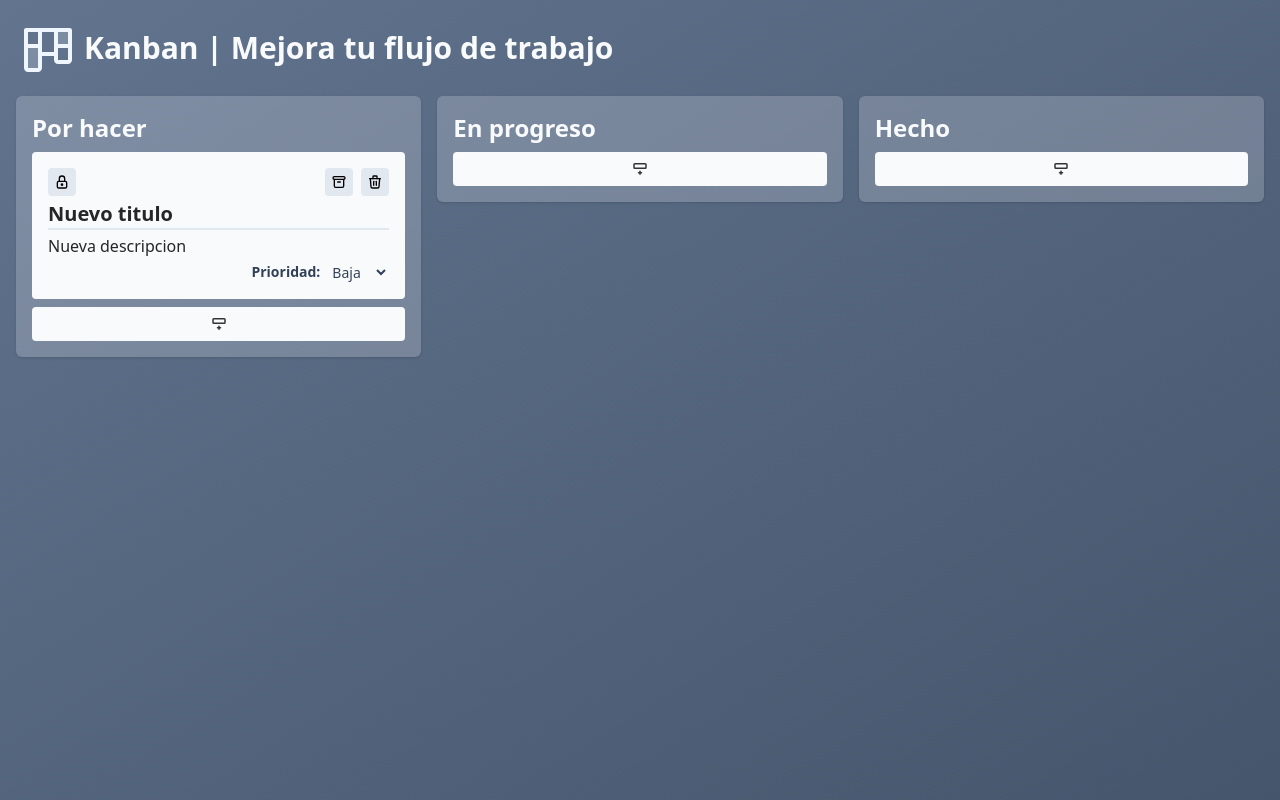
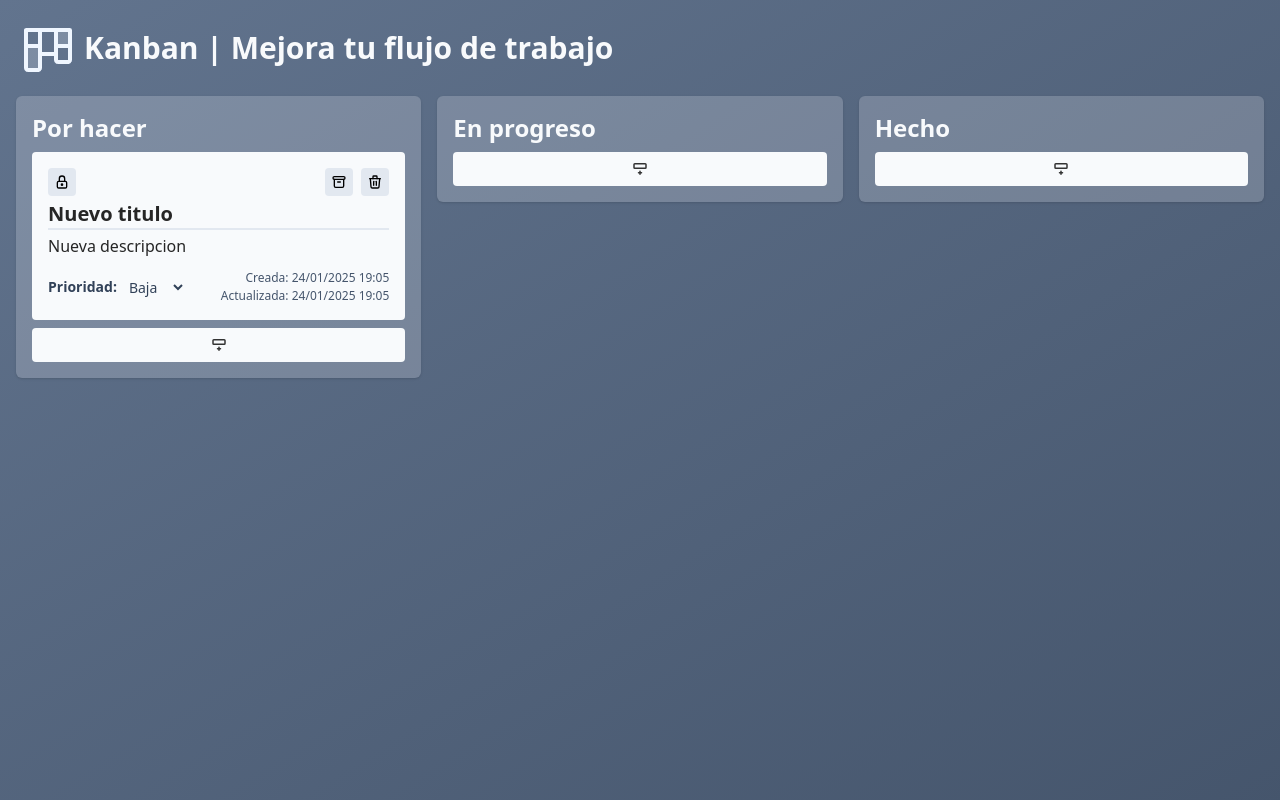
Before and after one commit to lui5gl/kanban, an Angular app: page / in a window 1280 px wide. Both pictures are taken after a click on the button 218 px from the left and 169 px from the top of the page. Built offline with nearby package versions, Linux system fonts and the light colour scheme; a web font is replaced by a local one.

Commit message:
Enhance card component with createdAt and updatedAt properties; update UI to display timestamps and improve card data handling in column component

```diff
--- a/src/app/components/card/card.component.html
+++ b/src/app/components/card/card.component.html
@@ -61,7 +61,10 @@
     {{ description }}
   </p>
 
-  <div class="flex gap-2 self-end text-sm">
+  <div
+    class="mt-2 flex flex-wrap items-center justify-between gap-4 text-xs text-slate-600"
+  >
+    <div class="flex items-center gap-2 text-sm text-slate-700">
       <label class="font-semibold">Prioridad:</label>
       <select
         [attr.id]="getElementId('priority')"
@@ -75,4 +78,9 @@
         <option value="high">Alta</option>
       </select>
     </div>
+    <div class="flex flex-col gap-0.5 text-right">
+      <span>Creada: {{ createdAt | date: 'dd/MM/yyyy HH:mm' }}</span>
+      <span>Actualizada: {{ updatedAt | date: 'dd/MM/yyyy HH:mm' }}</span>
+    </div>
+  </div>
 </section>
--- a/src/app/components/card/card.component.ts
+++ b/src/app/components/card/card.component.ts
@@ -1,11 +1,11 @@
-import { NgOptimizedImage } from '@angular/common';
+import { DatePipe, NgOptimizedImage } from '@angular/common';
 import { CdkDrag, CdkDragHandle } from '@angular/cdk/drag-drop';
 import { Component, EventEmitter, Input, OnInit, Output } from '@angular/core';
 
 @Component({
   selector: 'app-card',
   templateUrl: './card.component.html',
-  imports: [NgOptimizedImage, CdkDrag, CdkDragHandle],
+  imports: [NgOptimizedImage, CdkDrag, CdkDragHandle, DatePipe],
 })
 export class CardComponent implements OnInit {
   @Input() id: number = 0;
@@ -15,6 +15,8 @@ export class CardComponent implements OnInit {
   @Input() column_name: string = 'Columna sin nombre';
   @Input() is_editable: boolean = false;
   @Input() is_archived: boolean = false;
+  @Input() createdAt: string = new Date().toISOString();
+  @Input() updatedAt: string = new Date().toISOString();
 
   @Output() save = new EventEmitter<{
     id: number;
@@ -24,6 +26,8 @@ export class CardComponent implements OnInit {
     column_name: string;
     priority: string;
     is_archived: boolean;
+    createdAt: string;
+    updatedAt: string;
   }>();
   @Output() delete = new EventEmitter<number>();
 
@@ -67,6 +71,8 @@ export class CardComponent implements OnInit {
       this.getElementId('priority'),
     ) as HTMLSelectElement;
 
+    this.updatedAt = new Date().toISOString();
+
     this.save.emit({
       id: this.id,
       title: titleElement?.innerText ?? this.title,
@@ -75,6 +81,8 @@ export class CardComponent implements OnInit {
       column_name: this.column_name,
       priority: priorityElement?.value ?? this.priority,
       is_archived: this.is_archived,
+      createdAt: this.createdAt,
+      updatedAt: this.updatedAt,
     });
   }
 
--- a/src/app/components/column/column.component.html
+++ b/src/app/components/column/column.component.html
@@ -19,6 +19,8 @@
       [priority]="card.priority"
       [is_editable]="card.is_editable"
       [is_archived]="card.is_archived"
+      [createdAt]="card.createdAt"
+      [updatedAt]="card.updatedAt"
       (save)="updateCard($event)"
       (delete)="removeCard(card.id)"
     />
--- a/src/app/components/column/column.component.ts
+++ b/src/app/components/column/column.component.ts
@@ -16,6 +16,8 @@ type ColumnCard = {
   column_name: string;
   is_editable: boolean;
   is_archived: boolean;
+  createdAt: string;
+  updatedAt: string;
 };
 
 @Component({
@@ -36,10 +38,15 @@ export class ColumnComponent implements AfterContentChecked {
   loadCards(): void {
     const columnStoredCards = localStorage.getItem(this.column_name);
     this.cards = columnStoredCards
-      ? (JSON.parse(columnStoredCards) as ColumnCard[]).map((card) => ({
-          ...card,
-          is_archived: card.is_archived ?? false,
-        }))
+      ? (JSON.parse(columnStoredCards) as ColumnCard[]).map((card) => {
+          const fallback = card.createdAt ?? card.updatedAt ?? new Date().toISOString();
+          return {
+            ...card,
+            is_archived: card.is_archived ?? false,
+            createdAt: card.createdAt ?? fallback,
+            updatedAt: card.updatedAt ?? fallback,
+          };
+        })
       : [];
     this.moveArchivedToBottom(this.cards);
   }
@@ -53,6 +60,7 @@ export class ColumnComponent implements AfterContentChecked {
     const newId = this.cards.length
       ? Math.max(...this.cards.map((item) => item.id)) + 1
       : 1;
+    const timestamp = new Date().toISOString();
 
     this.cards.push({
       id: newId,
@@ -62,6 +70,8 @@ export class ColumnComponent implements AfterContentChecked {
       is_editable: false,
       priority: 'low',
       is_archived: false,
+      createdAt: timestamp,
+      updatedAt: timestamp,
     });
     this.saveCards();
   }
@@ -98,6 +108,7 @@ export class ColumnComponent implements AfterContentChecked {
 
     const movedCard = event.container.data[event.currentIndex];
     movedCard.column_name = this.column_name;
+    movedCard.updatedAt = new Date().toISOString();
     this.moveArchivedToBottom(event.container.data);
 
     const previousColumnName = this.getColumnNameFromDropListId(
```
Lines whose indentation alone changed are shown as unchanged.
